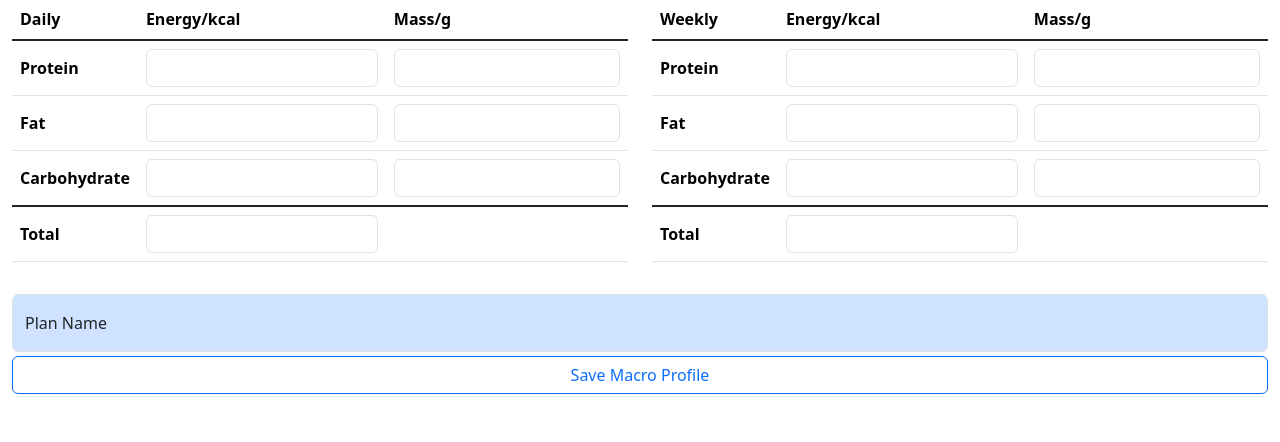
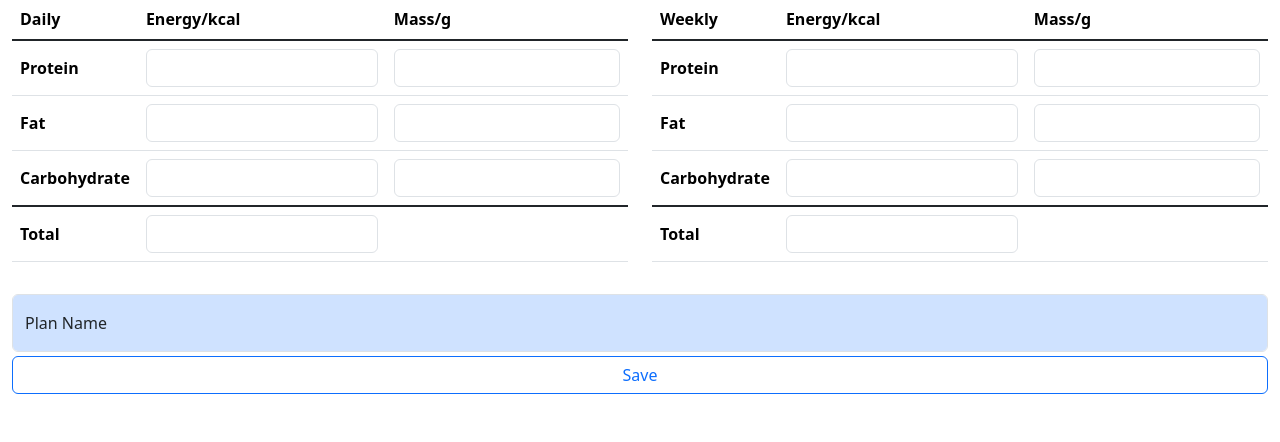
Before and after one commit to Devissam6/health-companion, a Flask app: template templates/plan.html in a window 1280 px wide. Shown: the part 381-823 px from the top of the page. Run offline with Flask 3, Linux system fonts and the light colour scheme; the template is opened without the code that fills it, so the values that code supplies are empty; parts of the project's set-up code (start-up, migrations or seed data) failed here and were passed over; some libraries are stand-ins or nearby versions.

Commit message:
prep for CS50 submission

```diff
--- a/app.py
+++ b/app.py
@@ -7,9 +7,8 @@ app = Flask(__name__)
 
 config = configparser.ConfigParser()
 config.read('secrets.cfg')
-app.secret_key = config['DEFAULT']['SECRET_KEY']
-
-DATABASE = 'foodData.db'
+app.secret_key = config["DEFAULT"]["SECRET_KEY"]
+DATABASE = config["DEFAULT"]["DATABASE"]
 
 # Simple function to query the database (adapted from Flask documentation)
 def get_db(query, args=(), one=False):
--- a/templates/plan.html
+++ b/templates/plan.html
@@ -174,7 +174,7 @@
                     <input class="form-control bg-primary-subtle" autocomplete="off" id="planNameInput" name="planNameInput" aria-describedby="planNameHelp" placeholder="Plan Name" type="text" required>
                     <label for="planNameInput" class="form-label">Plan Name</label>
                 </div>
-                <button type="submit" class="btn btn-outline-primary">Save Macro Profile</button>
+                <button type="submit" class="btn btn-outline-primary">Save</button>
             </div>
         </div>
     </form>
```
Also changed, not shown: README.md, foodData.db.
